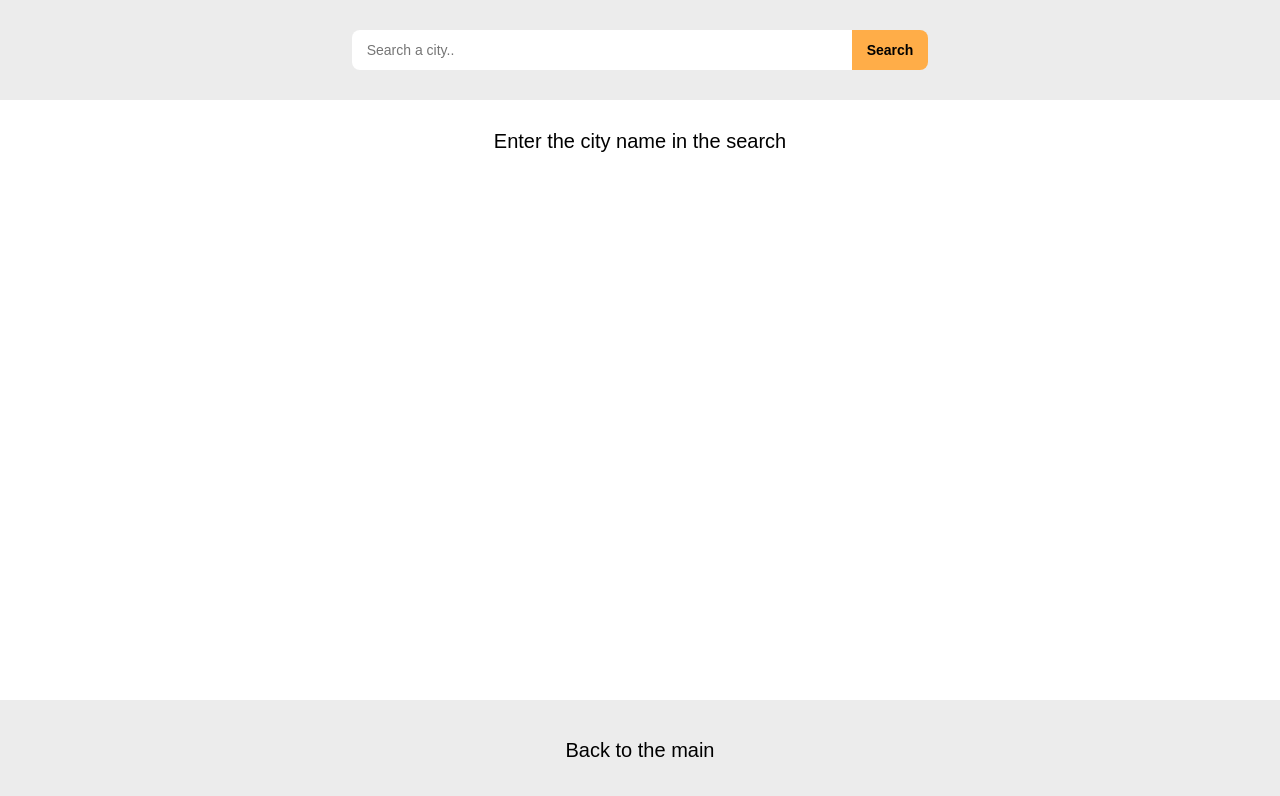
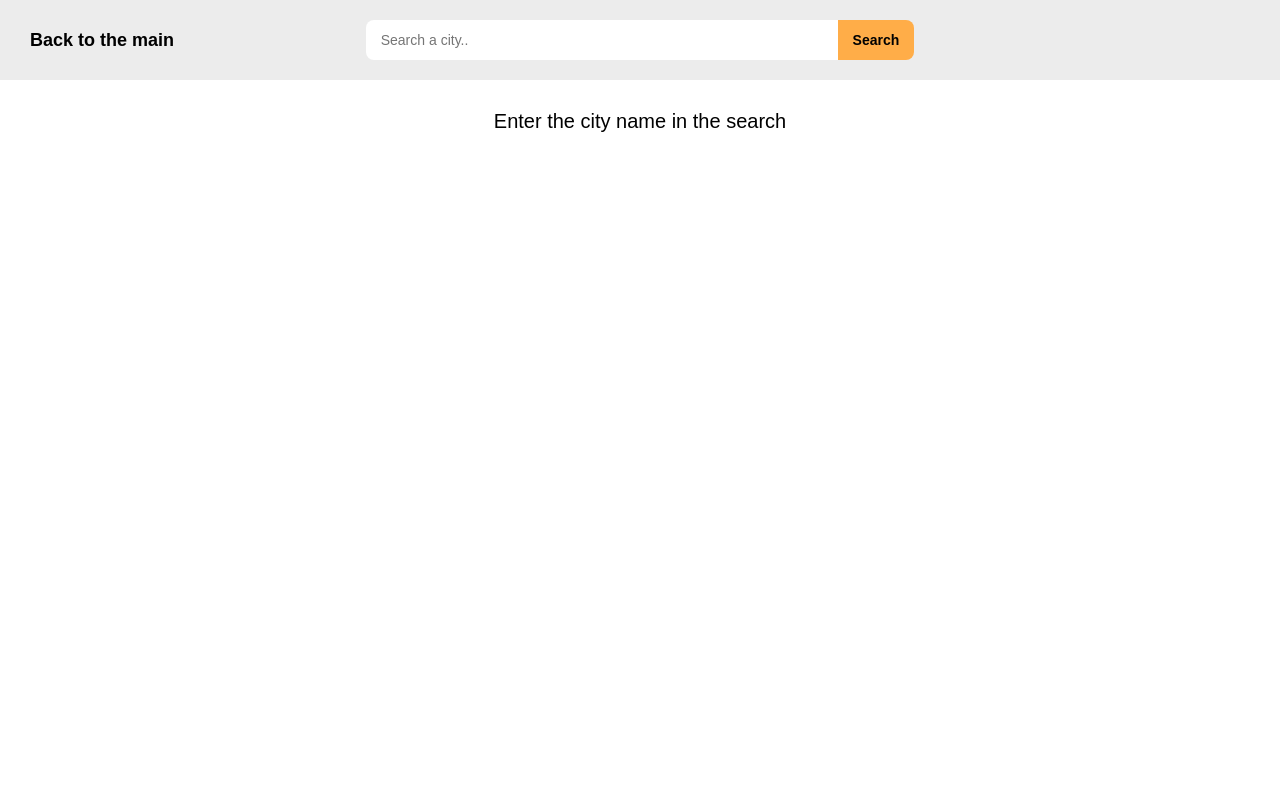
Before and after one commit to ArgentoKit/weather-app, a React (Create React App) app: page /search in a window 1280 px wide. Shown: the top 796 px of the page. Built offline with nearby package versions, Linux system fonts and the light colour scheme; no server answers.

Commit message:
Fixes search page on small display

```diff
--- a/src/components/SearchWeather/SearchWeather.jsx
+++ b/src/components/SearchWeather/SearchWeather.jsx
@@ -61,6 +61,10 @@ const SearchWeather = () => {
                 <title>Weather App | Search</title>
             </Helmet>
             <div className={style.searchBox}>
+                <div className={style.back}>
+                    <NavLink className={style.backLink} to='/'>Back to the main</NavLink>
+                </div>
+                <div className={style.centerBox}>
                     <input className={style.search}
                         type='text'
                         placeholder='Search a city..'
@@ -69,6 +73,7 @@ const SearchWeather = () => {
                         onKeyPress={search} />
                     <button className={style.searchButton}
                         onClick={search}>Search</button>
+                </div>
             </div>
             {((coord.lat !== 0 && coord.long !== 0) ? (
                 <>
@@ -115,9 +120,6 @@ const SearchWeather = () => {
                     </div>
                 </>
             ) : <div className={style.warning}>Enter the city name in the search</div>)}
-            <div className={style.back}>
-                <NavLink className={style.backLink} to='/'>Back to the main</NavLink>
-            </div>
         </>
     )
 }
--- a/src/components/SearchWeather/SearchWeather.module.scss
+++ b/src/components/SearchWeather/SearchWeather.module.scss
@@ -1,13 +1,37 @@
 
 .searchBox {
-    display: flex;
-    justify-content: center;
+    display: grid;
+    grid-template-rows: 1fr;
+    grid-template-columns: 2fr 3fr 2fr;
+    justify-content: start;
     align-items: center;
     width: 100%;
-    height: 100px;
+    height: 80px;
     background-color: rgb(236, 236, 236);
 
+    .centerBox {
+        display: flex;
+        justify-content: space-between;
+    }
+
+    .search {
+        grid-row: 1/2;
+        grid-column: 2/3;
+        display: block;
+        height: 40px;
+        width: 100%;
+        border: none;
+        border-top-left-radius: 8px;
+        border-bottom-left-radius: 8px;
+        padding: 0 0 0 15px;
+        font-size: 14px;
+        outline: none;
+    }
+
     .searchButton {
+        grid-row: 1/2;
+        grid-column: 2/3;
+        width: 80px;
         height: 40px;
         border: 0;
         border-top-right-radius: 8px;
@@ -21,17 +45,7 @@
     }
 }
 
-.search {
-    display: block;
-    height: 40px;
-    width: 500px;
-    border: none;
-    border-top-left-radius: 8px;
-    border-bottom-left-radius: 8px;
-    padding: 0 0 0 15px;
-    font-size: 14px;
-    outline: none;
-}
+
 
 .warning {
     display: flex;
@@ -43,10 +57,10 @@
 
 .weatherBox {
     width: 100%;
-    height: calc(100vh - 200px);
+    min-height: calc(100vh - 80px);
     display: flex;
     justify-content: center;
-    align-items: center;
+    padding-top: 40px;
 
     .weatherContent {
         display: flex;
@@ -112,20 +126,12 @@
 }
 
 .back {
-    position: fixed;
-    bottom: 0;
-    left: 0;
-    display: flex;
-    height: 100px;
-    width: 100%;
-    justify-content: center;
-    align-items: center;
-    font-size: 20px;
-    font-weight: 500;
-    background-color: rgb(236, 236, 236);
+    margin-left: 30px;
 
     .backLink {
         text-decoration: none;
         color: #000;
+        font-size: 18px;
+        font-weight: 600;
     }
 }
```
Lines whose indentation alone changed are shown as unchanged.
